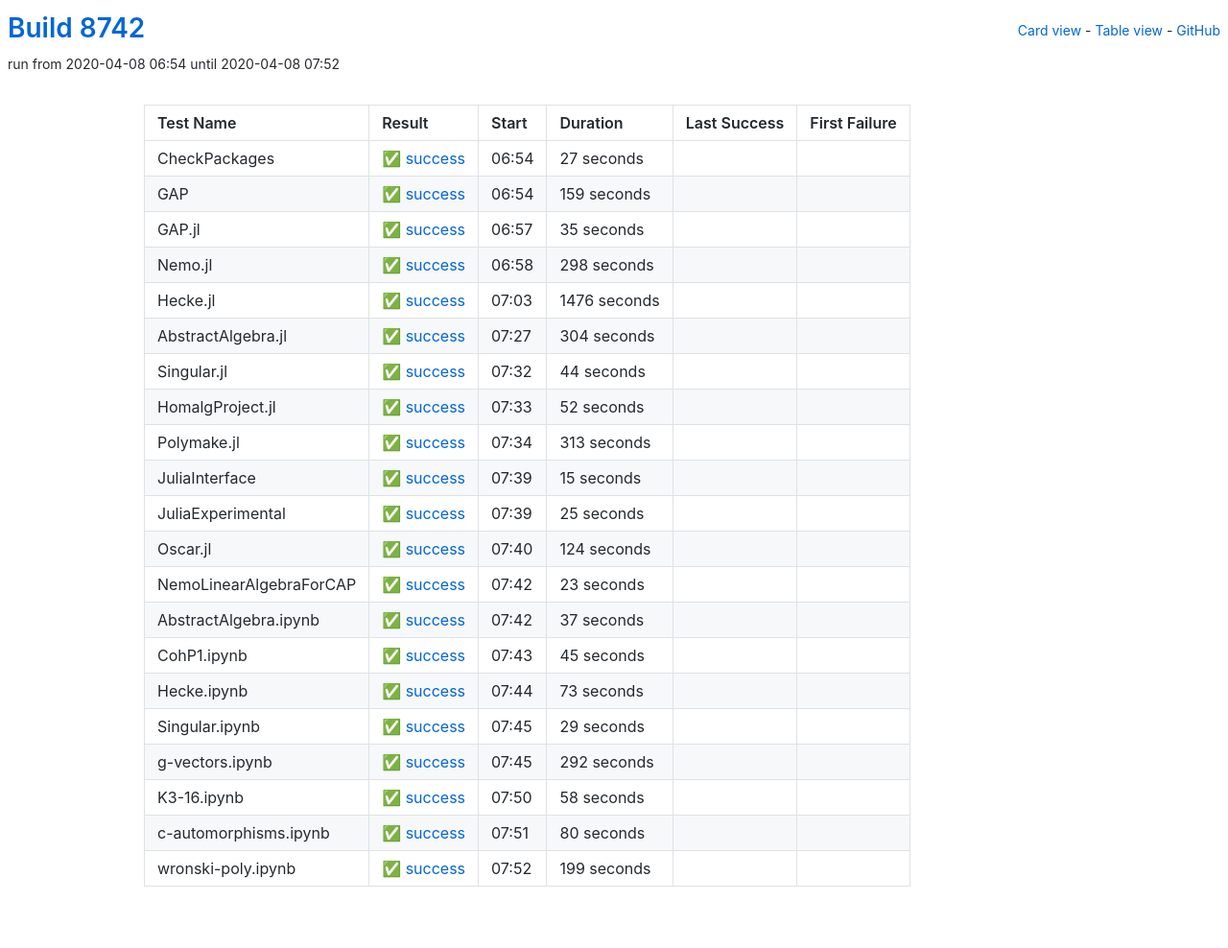
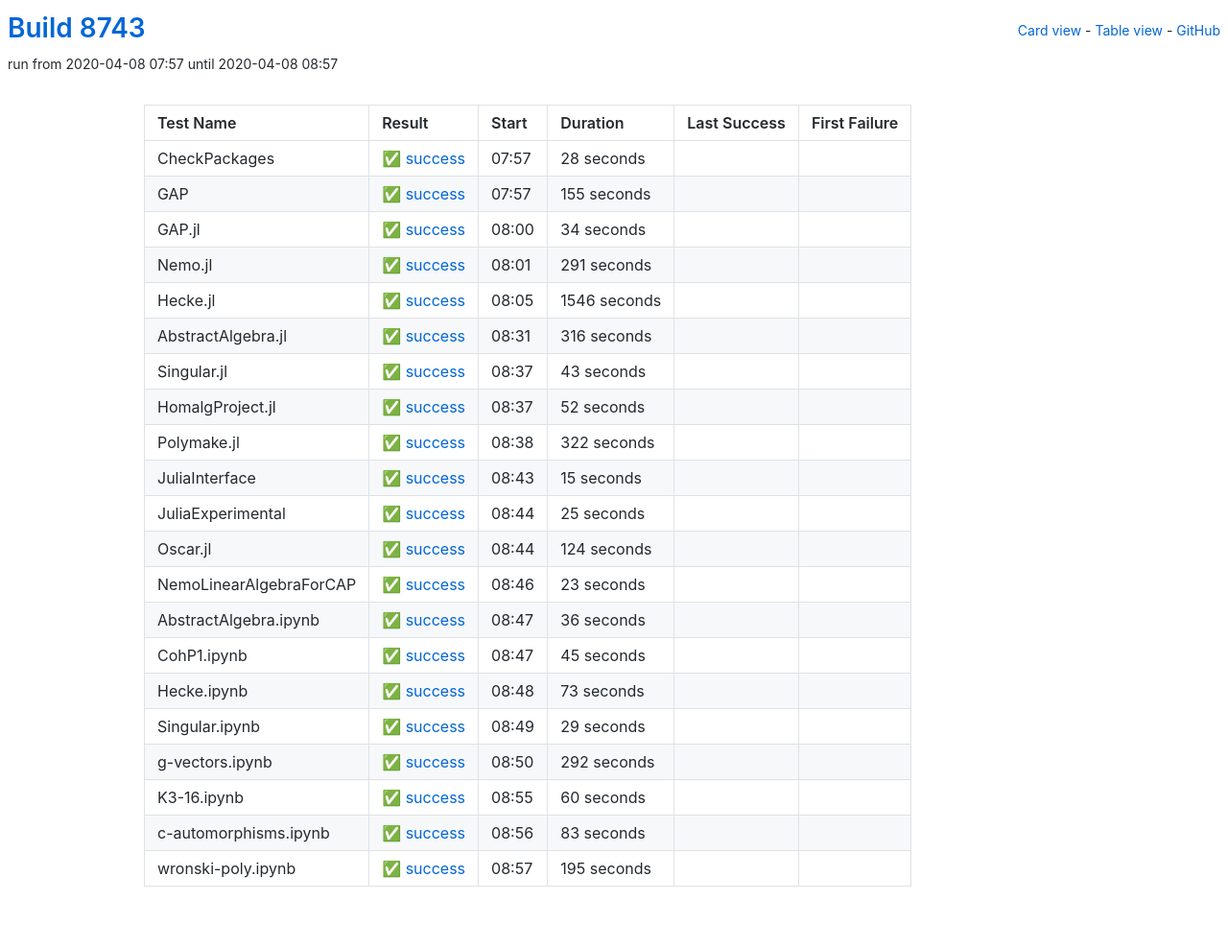
Before and after one commit to oscar-system/oscar-ci-status, a Jekyll site: the page built from table.html, in a window 1280 px wide. Shown: the whole page at 96% size. Built offline with Jekyll 4.4.1, drawn with Linux system fonts in a browser that asks for light colours.

Commit message:
Build 8743

```diff
--- a/_data/ci.yml
+++ b/_data/ci.yml
@@ -1,82 +1,82 @@
-build: 8742
-build_url: https://oscarci.mathematik.uni-kl.de/job/oscar/8742/
+build: 8743
+build_url: https://oscarci.mathematik.uni-kl.de/job/oscar/8743/
 job: oscar
 tests:
-- duration: 27
+- duration: 28
   exitcode: 0
   first_failure: false
   first_failure_url: null
   last_success: false
   last_success_url: null
-  log: https://oscarci.mathematik.uni-kl.de/job/oscar/8742/artifact/logs/build-8742/CheckPackages.log
+  log: https://oscarci.mathematik.uni-kl.de/job/oscar/8743/artifact/logs/build-8743/CheckPackages.log
   name: CheckPackages
-  start: 2020-04-08 06:54
+  start: 2020-04-08 07:57
   status: success
   success: true
-- duration: 159
+- duration: 155
   exitcode: 0
   first_failure: false
   first_failure_url: null
   last_success: false
   last_success_url: null
-  log: https://oscarci.mathematik.uni-kl.de/job/oscar/8742/artifact/logs/build-8742/GAP.log
+  log: https://oscarci.mathematik.uni-kl.de/job/oscar/8743/artifact/logs/build-8743/GAP.log
   name: GAP
-  start: 2020-04-08 06:54
+  start: 2020-04-08 07:57
   status: success
   success: true
-- duration: 35
+- duration: 34
   exitcode: 0
   first_failure: false
   first_failure_url: null
   last_success: false
   last_success_url: null
-  log: https://oscarci.mathematik.uni-kl.de/job/oscar/8742/artifact/logs/build-8742/GAP.jl.log
+  log: https://oscarci.mathematik.uni-kl.de/job/oscar/8743/artifact/logs/build-8743/GAP.jl.log
   name: GAP.jl
-  start: 2020-04-08 06:57
+  start: 2020-04-08 08:00
   status: success
   success: true
-- duration: 298
+- duration: 291
   exitcode: 0
   first_failure: false
   first_failure_url: null
   last_success: false
   last_success_url: null
-  log: https://oscarci.mathematik.uni-kl.de/job/oscar/8742/artifact/logs/build-8742/Nemo.jl.log
+  log: https://oscarci.mathematik.uni-kl.de/job/oscar/8743/artifact/logs/build-8743/Nemo.jl.log
   name: Nemo.jl
-  start: 2020-04-08 06:58
+  start: 2020-04-08 08:01
   status: success
   success: true
-- duration: 1476
+- duration: 1546
   exitcode: 0
   first_failure: false
   first_failure_url: null
   last_success: false
   last_success_url: null
-  log: https://oscarci.mathematik.uni-kl.de/job/oscar/8742/artifact/logs/build-8742/Hecke.jl.log
+  log: https://oscarci.mathematik.uni-kl.de/job/oscar/8743/artifact/logs/build-8743/Hecke.jl.log
   name: Hecke.jl
-  start: 2020-04-08 07:03
+  start: 2020-04-08 08:05
   status: success
   success: true
-- duration: 304
+- duration: 316
   exitcode: 0
   first_failure: false
   first_failure_url: null
   last_success: false
   last_success_url: null
-  log: https://oscarci.mathematik.uni-kl.de/job/oscar/8742/artifact/logs/build-8742/AbstractAlgebra.jl.log
+  log: https://oscarci.mathematik.uni-kl.de/job/oscar/8743/artifact/logs/build-8743/AbstractAlgebra.jl.log
   name: AbstractAlgebra.jl
-  start: 2020-04-08 07:27
+  start: 2020-04-08 08:31
   status: success
   success: true
-- duration: 44
+- duration: 43
   exitcode: 0
   first_failure: false
   first_failure_url: null
   last_success: false
   last_success_url: null
-  log: https://oscarci.mathematik.uni-kl.de/job/oscar/8742/artifact/logs/build-8742/Singular.jl.log
+  log: https://oscarci.mathematik.uni-kl.de/job/oscar/8743/artifact/logs/build-8743/Singular.jl.log
   name: Singular.jl
-  start: 2020-04-08 07:32
+  start: 2020-04-08 08:37
   status: success
   success: true
 - duration: 52
@@ -85,20 +85,20 @@ tests:
   first_failure_url: null
   last_success: false
   last_success_url: null
-  log: https://oscarci.mathematik.uni-kl.de/job/oscar/8742/artifact/logs/build-8742/HomalgProject.jl.log
+  log: https://oscarci.mathematik.uni-kl.de/job/oscar/8743/artifact/logs/build-8743/HomalgProject.jl.log
   name: HomalgProject.jl
-  start: 2020-04-08 07:33
+  start: 2020-04-08 08:37
   status: success
   success: true
-- duration: 313
+- duration: 322
   exitcode: 0
   first_failure: false
   first_failure_url: null
   last_success: false
   last_success_url: null
-  log: https://oscarci.mathematik.uni-kl.de/job/oscar/8742/artifact/logs/build-8742/Polymake.jl.log
+  log: https://oscarci.mathematik.uni-kl.de/job/oscar/8743/artifact/logs/build-8743/Polymake.jl.log
   name: Polymake.jl
-  start: 2020-04-08 07:34
+  start: 2020-04-08 08:38
   status: success
   success: true
 - duration: 15
@@ -107,9 +107,9 @@ tests:
   first_failure_url: null
   last_success: false
   last_success_url: null
-  log: https://oscarci.mathematik.uni-kl.de/job/oscar/8742/artifact/logs/build-8742/JuliaInterface.log
+  log: https://oscarci.mathematik.uni-kl.de/job/oscar/8743/artifact/logs/build-8743/JuliaInterface.log
   name: JuliaInterface
-  start: 2020-04-08 07:39
+  start: 2020-04-08 08:43
   status: success
   success: true
 - duration: 25
@@ -118,9 +118,9 @@ tests:
   first_failure_url: null
   last_success: false
   last_success_url: null
-  log: https://oscarci.mathematik.uni-kl.de/job/oscar/8742/artifact/logs/build-8742/JuliaExperimental.log
+  log: https://oscarci.mathematik.uni-kl.de/job/oscar/8743/artifact/logs/build-8743/JuliaExperimental.log
   name: JuliaExperimental
-  start: 2020-04-08 07:39
+  start: 2020-04-08 08:44
   status: success
   success: true
 - duration: 124
@@ -129,9 +129,9 @@ tests:
   first_failure_url: null
   last_success: false
   last_success_url: null
-  log: https://oscarci.mathematik.uni-kl.de/job/oscar/8742/artifact/logs/build-8742/Oscar.jl.log
+  log: https://oscarci.mathematik.uni-kl.de/job/oscar/8743/artifact/logs/build-8743/Oscar.jl.log
   name: Oscar.jl
-  start: 2020-04-08 07:40
+  start: 2020-04-08 08:44
   status: success
   success: true
 - duration: 23
@@ -140,20 +140,20 @@ tests:
   first_failure_url: null
   last_success: false
   last_success_url: null
-  log: https://oscarci.mathematik.uni-kl.de/job/oscar/8742/artifact/logs/build-8742/NemoLinearAlgebraForCAP.log
+  log: https://oscarci.mathematik.uni-kl.de/job/oscar/8743/artifact/logs/build-8743/NemoLinearAlgebraForCAP.log
   name: NemoLinearAlgebraForCAP
-  start: 2020-04-08 07:42
+  start: 2020-04-08 08:46
   status: success
   success: true
-- duration: 37
+- duration: 36
   exitcode: 0
   first_failure: false
   first_failure_url: null
   last_success: false
   last_success_url: null
-  log: https://oscarci.mathematik.uni-kl.de/job/oscar/8742/artifact/logs/build-8742/AbstractAlgebra.ipynb.log
+  log: https://oscarci.mathematik.uni-kl.de/job/oscar/8743/artifact/logs/build-8743/AbstractAlgebra.ipynb.log
   name: AbstractAlgebra.ipynb
-  start: 2020-04-08 07:42
+  start: 2020-04-08 08:47
   status: success
   success: true
 - duration: 45
@@ -162,9 +162,9 @@ tests:
   first_failure_url: null
   last_success: false
   last_success_url: null
-  log: https://oscarci.mathematik.uni-kl.de/job/oscar/8742/artifact/logs/build-8742/CohP1.ipynb.log
+  log: https://oscarci.mathematik.uni-kl.de/job/oscar/8743/artifact/logs/build-8743/CohP1.ipynb.log
   name: CohP1.ipynb
-  start: 2020-04-08 07:43
+  start: 2020-04-08 08:47
   status: success
   success: true
 - duration: 73
@@ -173,9 +173,9 @@ tests:
   first_failure_url: null
   last_success: false
   last_success_url: null
-  log: https://oscarci.mathematik.uni-kl.de/job/oscar/8742/artifact/logs/build-8742/Hecke.ipynb.log
+  log: https://oscarci.mathematik.uni-kl.de/job/oscar/8743/artifact/logs/build-8743/Hecke.ipynb.log
   name: Hecke.ipynb
-  start: 2020-04-08 07:44
+  start: 2020-04-08 08:48
   status: success
   success: true
 - duration: 29
@@ -184,9 +184,9 @@ tests:
   first_failure_url: null
   last_success: false
   last_success_url: null
-  log: https://oscarci.mathematik.uni-kl.de/job/oscar/8742/artifact/logs/build-8742/Singular.ipynb.log
+  log: https://oscarci.mathematik.uni-kl.de/job/oscar/8743/artifact/logs/build-8743/Singular.ipynb.log
   name: Singular.ipynb
-  start: 2020-04-08 07:45
+  start: 2020-04-08 08:49
   status: success
   success: true
 - duration: 292
@@ -195,41 +195,41 @@ tests:
   first_failure_url: null
   last_success: false
   last_success_url: null
-  log: https://oscarci.mathematik.uni-kl.de/job/oscar/8742/artifact/logs/build-8742/g-vectors.ipynb.log
+  log: https://oscarci.mathematik.uni-kl.de/job/oscar/8743/artifact/logs/build-8743/g-vectors.ipynb.log
   name: g-vectors.ipynb
-  start: 2020-04-08 07:45
+  start: 2020-04-08 08:50
   status: success
   success: true
-- duration: 58
+- duration: 60
   exitcode: 0
   first_failure: false
   first_failure_url: null
   last_success: false
   last_success_url: null
-  log: https://oscarci.mathematik.uni-kl.de/job/oscar/8742/artifact/logs/build-8742/K3-16.ipynb.log
+  log: https://oscarci.mathematik.uni-kl.de/job/oscar/8743/artifact/logs/build-8743/K3-16.ipynb.log
   name: K3-16.ipynb
-  start: 2020-04-08 07:50
+  start: 2020-04-08 08:55
   status: success
   success: true
-- duration: 80
+- duration: 83
   exitcode: 0
   first_failure: false
   first_failure_url: null
   last_success: false
   last_success_url: null
-  log: https://oscarci.mathematik.uni-kl.de/job/oscar/8742/artifact/logs/build-8742/c-automorphisms.ipynb.log
+  log: https://oscarci.mathematik.uni-kl.de/job/oscar/8743/artifact/logs/build-8743/c-automorphisms.ipynb.log
   name: c-automorphisms.ipynb
-  start: 2020-04-08 07:51
+  start: 2020-04-08 08:56
   status: success
   success: true
-- duration: 199
+- duration: 195
   exitcode: 0
   first_failure: false
   first_failure_url: null
   last_success: false
   last_success_url: null
-  log: https://oscarci.mathematik.uni-kl.de/job/oscar/8742/artifact/logs/build-8742/wronski-poly.ipynb.log
+  log: https://oscarci.mathematik.uni-kl.de/job/oscar/8743/artifact/logs/build-8743/wronski-poly.ipynb.log
   name: wronski-poly.ipynb
-  start: 2020-04-08 07:52
+  start: 2020-04-08 08:57
   status: success
   success: true
```
Also changed, not shown: README.md.
